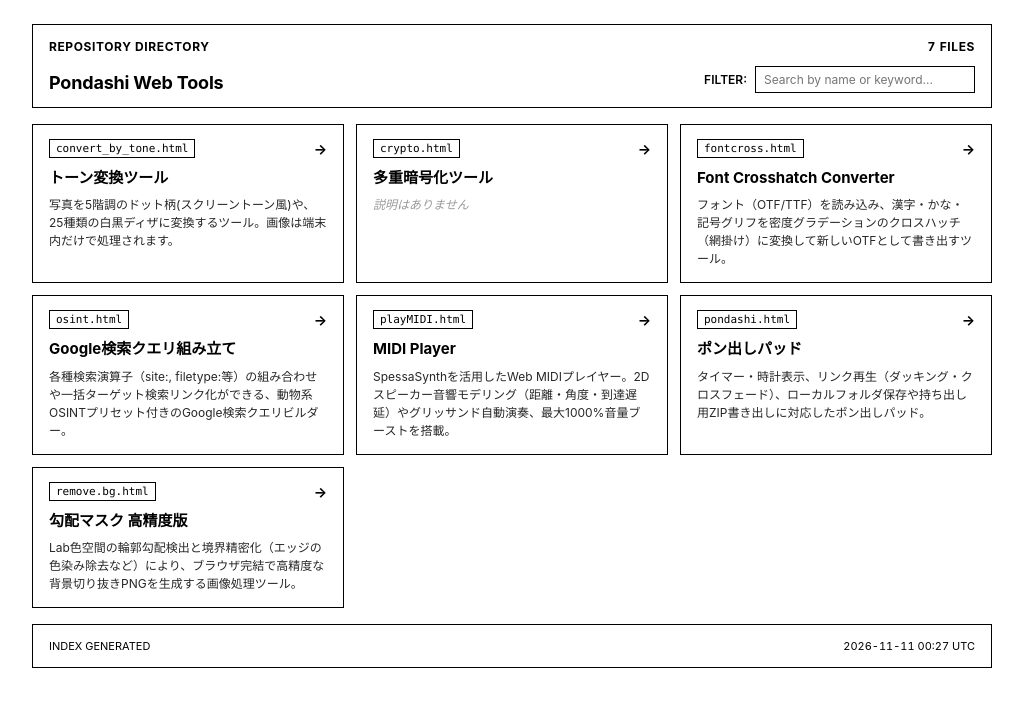
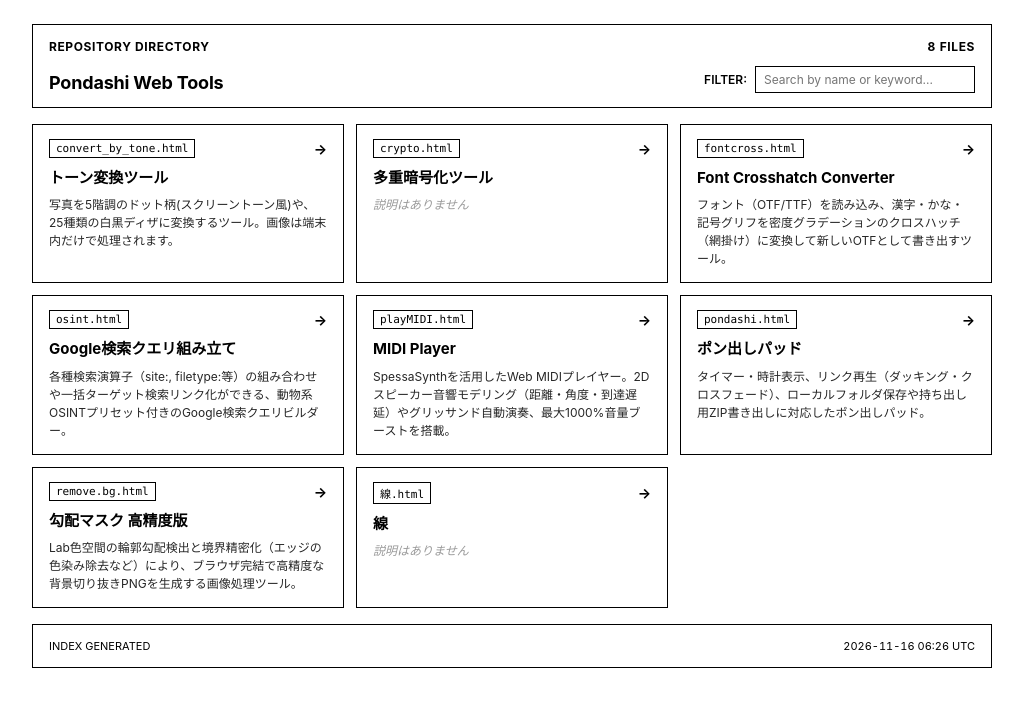
Before and after one commit to AruihaYoru/Pondashi-, a plain HTML site: page index.html in a window 1280 px wide. Shown: the whole page, without its empty margins (128-1151 px from the left). Drawn offline with Linux system fonts and the light colour scheme.

Commit message:
chore: regenerate index.html [skip ci]

```diff
--- a/index.html
+++ b/index.html
@@ -158,7 +158,7 @@
   <div class="panel">
     <div class="panel-header">
       <span>REPOSITORY DIRECTORY</span>
-      <span class="val-display">7 FILES</span>
+      <span class="val-display">8 FILES</span>
     </div>
     <div class="header-row">
       <div>
@@ -228,11 +228,19 @@
       <div class="card-title">勾配マスク 高精度版</div>
       <p class="card-desc">Lab色空間の輪郭勾配検出と境界精密化（エッジの色染み除去など）により、ブラウザ完結で高精度な背景切り抜きPNGを生成する画像処理ツール。</p>
     </a>
+    <a class="card" href="線.html">
+      <div class="card-top">
+        <span class="card-file">線.html</span>
+        <span class="card-arrow">&rarr;</span>
+      </div>
+      <div class="card-title">線</div>
+      <p class="card-desc empty">説明はありません</p>
+    </a>
   </div>
 
   <div class="panel footer-panel">
     <span>INDEX GENERATED</span>
-    <span>2026-11-11 00:27 UTC</span>
+    <span>2026-11-16 06:26 UTC</span>
   </div>
 </div>
 
```
